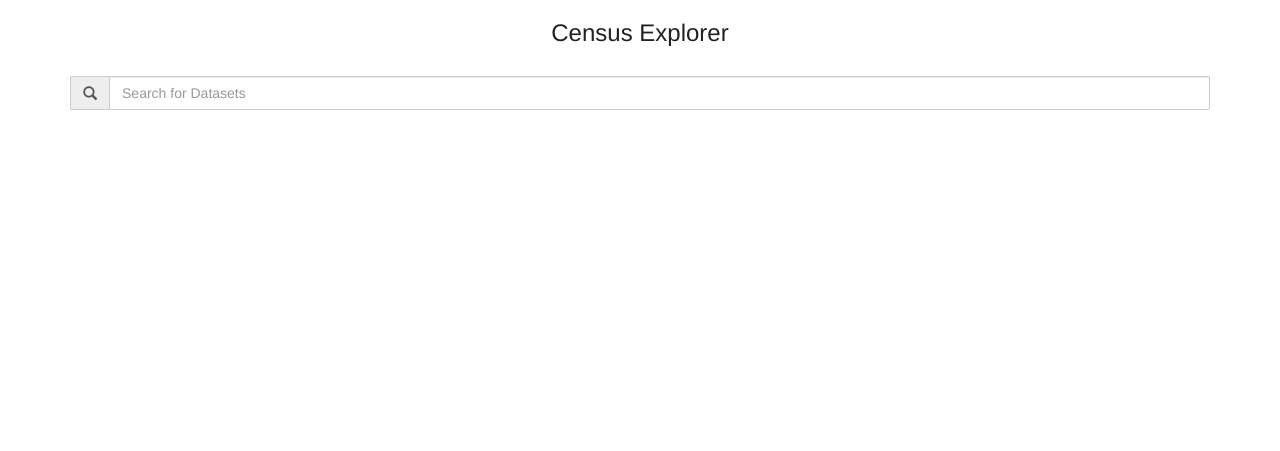
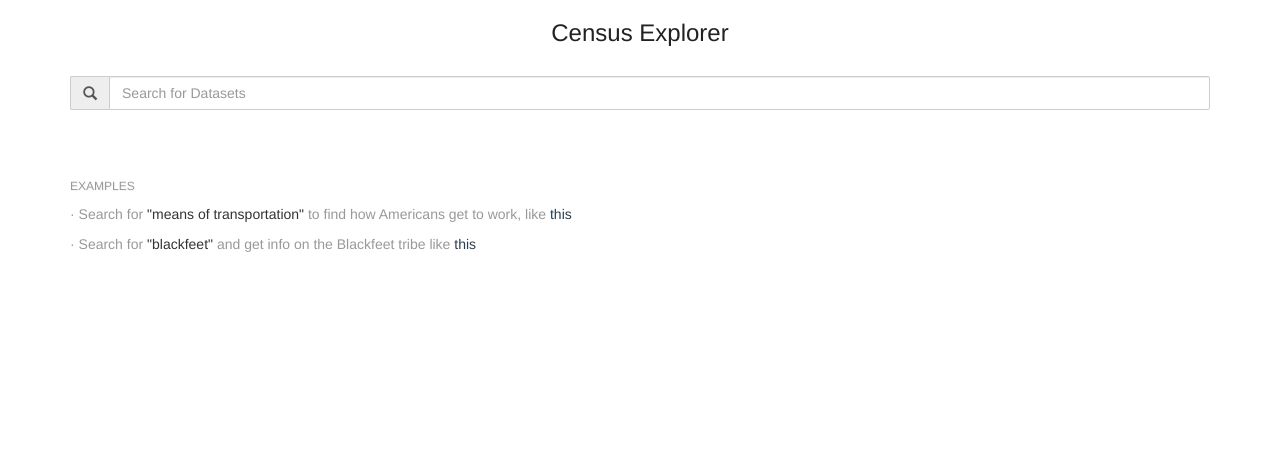
Before and after one commit to rozap/census-explorer, a Flask app: page / in a window 1280 px wide. Shown: the top 451 px of the page. Run offline with Flask 2, Linux system fonts and the light colour scheme; data that the repository does not hold is empty; some libraries are stand-ins or nearby versions.

Commit message:
examples on main page

```diff
--- a/templates/index.html
+++ b/templates/index.html
@@ -19,6 +19,22 @@
 
 	<div id="results" class="row">
 
+		<div style="margin-top: 60px;" class="col-lg-12">
+			<h6>Examples</h6>
+			 <p>
+			 	<span class="text-muted">&middot; Search for</span>
+			 	"means of transportation"
+			 	<span class="text-muted">to find how Americans get to work, like</span>
+			 	<a href="#dataset/acs5/B08301_002E/28447">this</a>
+			 </p>
+			 <p>
+			 	<span class="text-muted">&middot; Search for</span>
+			 	"blackfeet"
+			 	<span class="text-muted">and get info on the Blackfeet tribe like</span>
+			 	<a href="#dataset/acs5/B02005_004E/24947">this</a>
+			 </p>
+		</div>
+
 
 	</div>
 
```
